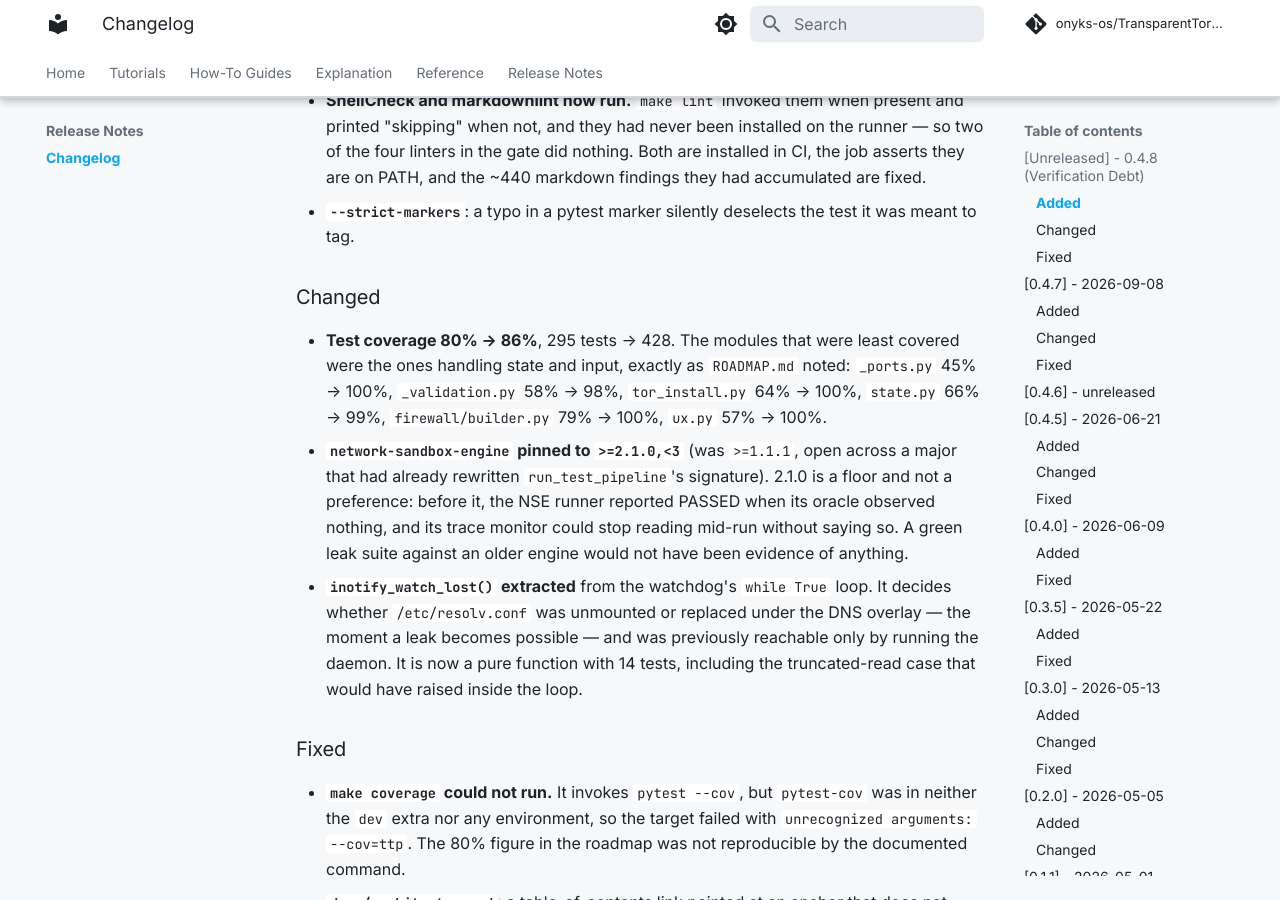
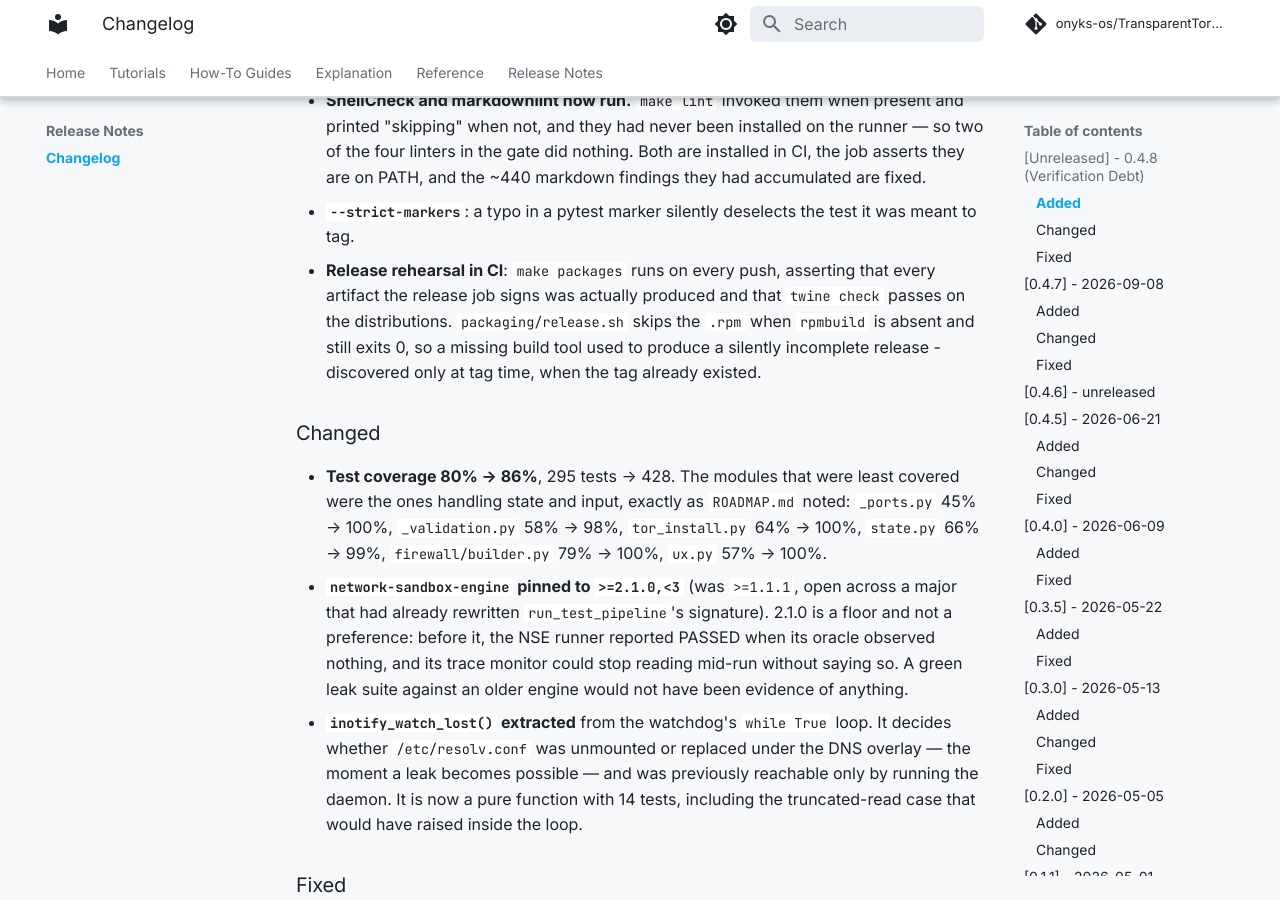
Before and after one commit to onyks-os/TransparentTorProxy, an MkDocs documentation site: the page built from docs/web/release-notes/changelog.md, in a window 1280 px wide and 900 px high, scrolled down 1091 px. Built offline with MkDocs 1.6.1 and Material for MkDocs 9.7.7, drawn with Linux system fonts in a browser that asks for light colours; comment, search, counter and statistics services are not loaded.

Commit message:
ci: rehearse the release on every push
`make packages` produces the .deb, .rpm, wheel and sdist the release workflow
signs and publishes. Until now it ran for the first time at tag time - which is
how two release blockers (the `make build` target drift, and an unpinned build
backend emitting metadata twine rejects) stayed invisible until a tag already
existed and had to be deleted.

The new job runs it on every push and makes the same artifact-existence
assertion the release workflow makes, plus `twine check`. release.sh skips the
.rpm when rpmbuild is absent and still exits 0, so without the assertion a
missing build tool produces a silently incomplete release.

Closes the last quick item of ROADMAP 0.4.8; only the behavioural CLI tests
remain.

Co-Authored-By: Claude Opus 5 <noreply@anthropic.com>
Signed-off-by: onyks-os <129986281+onyks-os@users.noreply.github.com>

```diff
--- a/docs/web/release-notes/changelog.md
+++ b/docs/web/release-notes/changelog.md
@@ -46,6 +46,12 @@ regardless.
   accumulated are fixed.
 - **`--strict-markers`**: a typo in a pytest marker silently deselects the test it
   was meant to tag.
+- **Release rehearsal in CI**: `make packages` runs on every push, asserting that
+  every artifact the release job signs was actually produced and that `twine
+  check` passes on the distributions. `packaging/release.sh` skips the `.rpm`
+  when `rpmbuild` is absent and still exits 0, so a missing build tool used to
+  produce a silently incomplete release - discovered only at tag time, when the
+  tag already existed.
 
 ### Changed
 
```
Also changed, not shown: CHANGELOG.md (+6 -0 lines), ROADMAP.md (+1 -1 lines), 1 other file.
